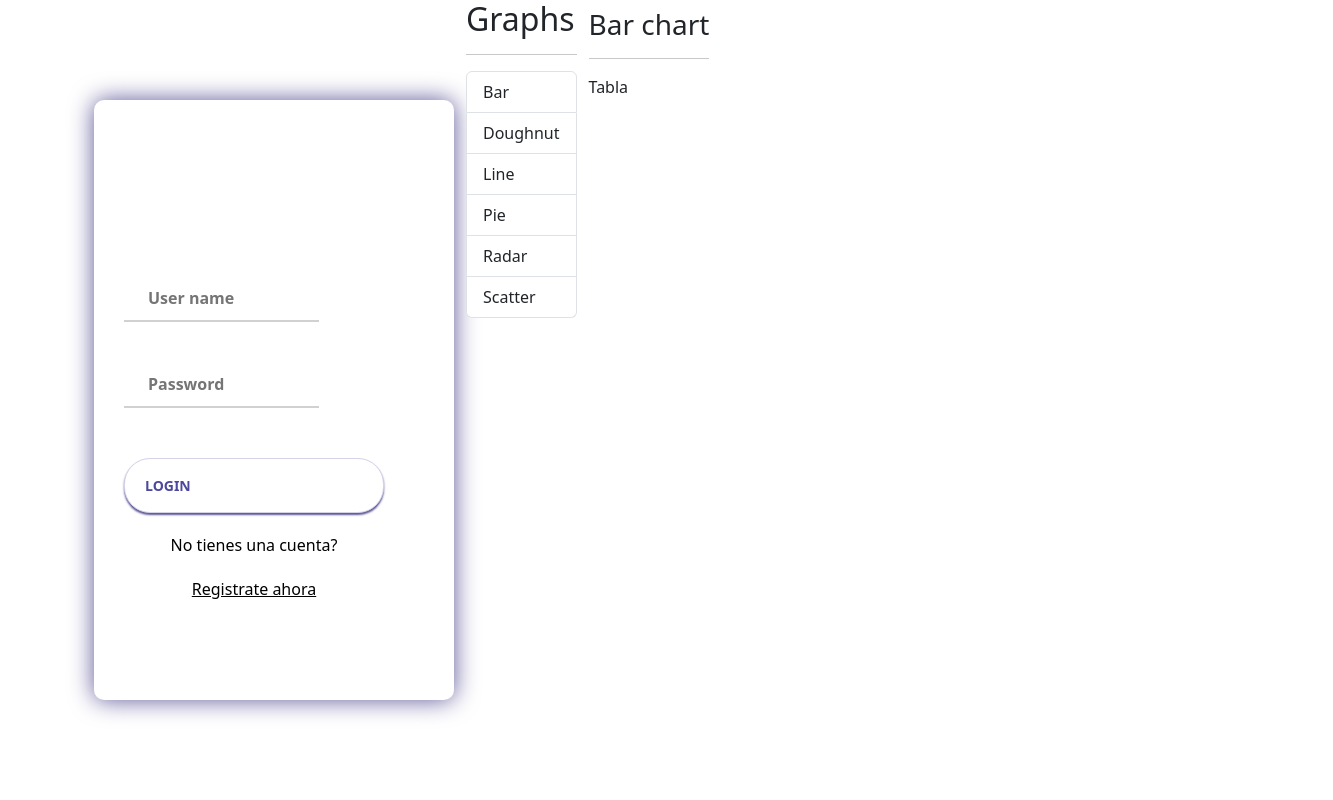
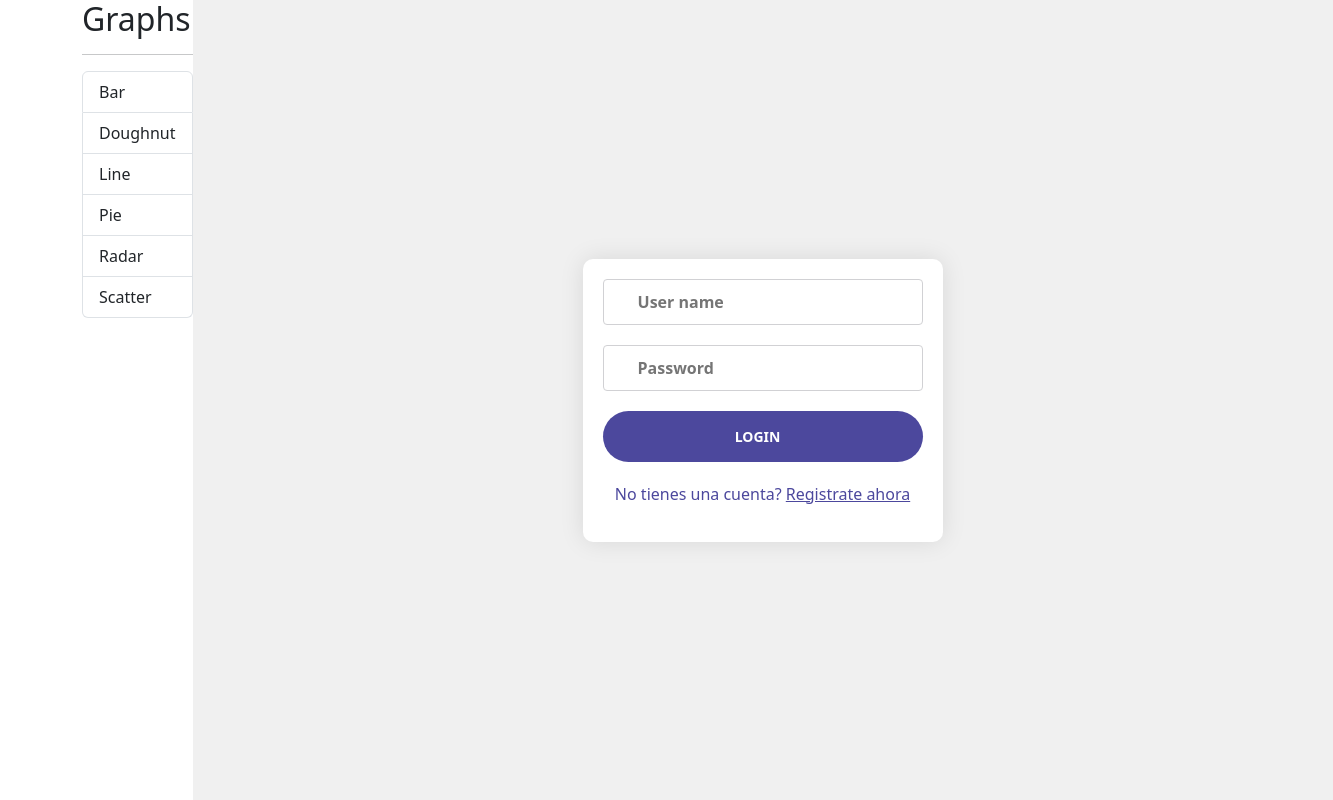
Before and after one commit to wanfrev/angular-graphics-app, an Angular app: page /login in a window 1280 px wide. Before the commit this address led to /bar. Shown: the whole page, 1333 px wide, since content can reach past the window. Built offline with nearby package versions, Linux system fonts and the light colour scheme.

Commit message:
Login ya funciona correctamente, aun faltan estilos

```diff
--- a/src/app/app-routing.module.ts
+++ b/src/app/app-routing.module.ts
@@ -1,14 +1,26 @@
 import { NgModule } from '@angular/core';
 import { RouterModule, Routes } from '@angular/router';
+import { AuthGuard } from './login/guards/auth.guard';
+import { LoginComponent } from './login/login.component';
 
 const routes: Routes = [
   {
+    path: 'login',
+    component: LoginComponent
+  },
+  {
     path: 'graphics',
-    loadChildren: () => import('./graphics/graphics.module').then(m => m.GraphicsModule)
+    loadChildren: () => import('./graphics/graphics.module').then(m => m.GraphicsModule),
+    canActivate: [AuthGuard]
+  },
+  {
+    path: '',
+    redirectTo: 'graphics',
+    pathMatch: 'full'
   },
   {
     path: '**',
-    redirectTo: 'bar'
+    redirectTo: 'graphics'
   }
 ];
 
--- a/src/app/app.component.html
+++ b/src/app/app.component.html
@@ -1,7 +1,4 @@
 <div class="d-flex">
-
-  <!-- Login -->
-  <app-login></app-login>
 
   <!-- NavBar -->
    <shared-sidebar></shared-sidebar>
--- a/src/app/graphics/pages/bar/bar.component.html
+++ b/src/app/graphics/pages/bar/bar.component.html
@@ -12,7 +12,7 @@
     <div class="row">
       <div class="col">
         <!-- Tabla de resultados -->
-        Tabla
+        Grafica
       </div>
     </div>
 </div>
--- a/src/app/graphics/pages/doughnut/doughnut.component.html
+++ b/src/app/graphics/pages/doughnut/doughnut.component.html
@@ -1 +1,18 @@
-<p>doughnut works!</p>
+<div class="container pt-2">
+  <h3>Doughnut chart</h3>
+
+    <hr>
+
+    <div class="row">
+      <div class="col">
+
+      </div>
+    </div>
+
+    <div class="row">
+      <div class="col">
+        <!-- Tabla de resultados -->
+        Grafica
+      </div>
+    </div>
+</div>
--- a/src/app/graphics/pages/line/line.component.html
+++ b/src/app/graphics/pages/line/line.component.html
@@ -1 +1,18 @@
-<p>line works!</p>
+<div class="container pt-2">
+  <h3>Line chart</h3>
+
+    <hr>
+
+    <div class="row">
+      <div class="col">
+
+      </div>
+    </div>
+
+    <div class="row">
+      <div class="col">
+        <!-- Tabla de resultados -->
+        Grafica
+      </div>
+    </div>
+</div>
--- a/src/app/graphics/pages/pie/pie.component.html
+++ b/src/app/graphics/pages/pie/pie.component.html
@@ -1 +1,18 @@
-<p>pie works!</p>
+<div class="container pt-2">
+  <h3>Pie chart</h3>
+
+    <hr>
+
+    <div class="row">
+      <div class="col">
+
+      </div>
+    </div>
+
+    <div class="row">
+      <div class="col">
+        <!-- Tabla de resultados -->
+        Grafica
+      </div>
+    </div>
+</div>
--- a/src/app/graphics/pages/radar/radar.component.html
+++ b/src/app/graphics/pages/radar/radar.component.html
@@ -1 +1,18 @@
-<p>radar works!</p>
+<div class="container pt-2">
+  <h3>Radar chart</h3>
+
+    <hr>
+
+    <div class="row">
+      <div class="col">
+
+      </div>
+    </div>
+
+    <div class="row">
+      <div class="col">
+        <!-- Tabla de resultados -->
+        Grafica
+      </div>
+    </div>
+</div>
--- a/src/app/graphics/pages/scatter/scatter.component.html
+++ b/src/app/graphics/pages/scatter/scatter.component.html
@@ -1 +1,18 @@
-<p>scatter works!</p>
+<div class="container pt-2">
+  <h3>Scatter chart</h3>
+
+    <hr>
+
+    <div class="row">
+      <div class="col">
+
+      </div>
+    </div>
+
+    <div class="row">
+      <div class="col">
+        <!-- Tabla de resultados -->
+        Grafica
+      </div>
+    </div>
+</div>
--- a/src/app/login/login.component.css
+++ b/src/app/login/login.component.css
@@ -1,150 +1,101 @@
 .container {
   display: flex;
+  justify-content: center;
   align-items: center;
-  justify-content: center;
-  min-height: 100vh;
+  height: 100vh;
+  width: 100vw;
+  background-color: #f0f0f0; /* Cambia el color de fondo según tu preferencia */
 }
 
 .screen {
   position: relative;
-  height: 600px;
-  width: 360px;
-  box-shadow: 0px 0px 24px #5c5696;
+  width: 100%;
+  max-width: 360px;
+  padding: 20px;
+  box-shadow: 0px 0px 24px rgba(0, 0, 0, 0.1); /* Sombra más sutil */
   border-radius: 10px;
+  background-color: white;
 }
 
 .screen__content {
   z-index: 1;
   position: relative;
-  height: 100%;
-}
-
-.screen__background {
-  overflow: hidden;
-  position: absolute;
-  top: 0;
-  left: 0;
-  right: 0;
-  bottom: 0;
-  z-index: 0;
-  -webkit-clip-path: inset(0 0 0 0);
-  clip-path: inset(0 0 0 0);
-  border-radius: 10px;
-}
-
-.screen__background__shape {
-  transform: rotate(45deg);
-  position: absolute;
+  width: 100%;
 }
 
 .login {
-  width: 320px;
-  padding: 30px;
-  padding-top: 156px;
+  display: flex;
+  flex-direction: column;
+  align-items: center;
 }
 
 .login__field {
-  padding: 20px 0px;
+  width: 100%;
+  margin-bottom: 20px;
   position: relative;
 }
 
 .login__icon {
   position: absolute;
-  top: 30px;
+  top: 50%;
+  left: 10px;
+  transform: translateY(-50%);
   color: #7875b5;
 }
 
 .login__input {
-  border: none;
-  border-bottom: 2px solid #d1d1d4;
-  background: none;
-  padding: 10px;
-  padding-left: 24px;
+  width: 100%;
+  padding: 10px 10px 10px 34px;
+  border: 1px solid #d1d1d4;
+  border-radius: 4px;
   font-weight: 700;
-  width: 75%;
-  transition: 0.2s;
+  transition: border-color 0.2s;
 }
 
-.login__input:active,
-.login__input:focus,
-.login__input:hover {
+.login__input:focus {
   outline: none;
-  border-bottom-color: #6a679e;
+  border-color: #6a679e;
 }
 
-.login__submit {
-  background: #fff;
-  font-size: 14px;
-  margin-top: 30px;
-  padding: 16px 20px;
-  border-radius: 26px;
-  border: 1px solid #d4d3e8;
-  text-transform: uppercase;
-  font-weight: 700;
+.button {
   display: flex;
   align-items: center;
+  justify-content: center;
   width: 100%;
-  color: #4c489d;
-  box-shadow: 0px 2px 2px #5c5696;
+  padding: 15px;
+  border: none;
+  border-radius: 26px;
+  background-color: #4c489d;
+  color: white;
+  font-size: 14px;
+  font-weight: 700;
+  text-transform: uppercase;
   cursor: pointer;
-  transition: 0.2s;
+  transition: background-color 0.2s;
 }
 
-.login__submit:active,
-.login__submit:focus,
-.login__submit:hover {
-  border-color: #6a679e;
-  outline: none;
-}
-
-.login__forgot {
-  color: #000000;
-  text-align: center;
-  align-items: center;
-  justify-content: center;
-  display: flex;
-  flex-direction: column;
-  margin-top: 20px;
-}
-
-.login__forgot:hover {
-  color: #1b1592;
-  cursor: pointer;
-}
-.count {
-  color: #000000;
-  text-align: center;
-  align-items: center;
-  justify-content: center;
-  display: flex;
-  flex-direction: column;
-  margin-top: 20px;
+.button:hover {
+  background-color: #6a679e;
 }
 
 .button__icon {
-  font-size: 24px;
-  margin-left: auto;
-  color: #7875b5;
+  font-size: 18px;
+  margin-left: 10px;
 }
 
-.social-icons {
-  display: flex;
-  align-items: center;
-  justify-content: center;
+.login__forgot, .count {
+  text-align: center;
+  margin-top: 20px;
+  color: #4c489d;
+  cursor: pointer;
 }
 
-.social-login__icon {
-  padding: 20px 10px;
-  color: #fff;
-  text-decoration: none;
-  text-shadow: 0px 0px 8px #7875b5;
-}
-
-.social-login__icon:hover {
-  transform: scale(1.5);
+.login__forgot:hover, .count:hover {
+  color: #6a679e;
 }
 
 .error {
   color: red;
   font-size: 0.8em;
+  margin-top: 5px;
 }
--- a/src/app/login/login.component.ts
+++ b/src/app/login/login.component.ts
@@ -1,4 +1,4 @@
-import { Component, inject } from '@angular/core';
+import { Component } from '@angular/core';
 import { CommonModule } from '@angular/common';
 import { FormsModule } from '@angular/forms';
 import { Router } from '@angular/router';
@@ -37,7 +37,7 @@ export class LoginComponent {
     password: '',
   };
 
-  constructor(private router: Router, private AuthService: AuthService) {}
+  constructor(private router: Router, private authService: AuthService) {}
 
   validateRegister(): boolean {
     let isValid = true;
@@ -54,7 +54,6 @@ export class LoginComponent {
       this.registerErrors.emailId = 'Ingrese un correo válido';
       isValid = false;
     }
-    // Verificación de la contraseña mejorada
     if (!this.userRegisterObj.password) {
       this.registerErrors.password = 'Ingrese una contraseña';
       isValid = false;
@@ -128,7 +127,7 @@ export class LoginComponent {
 
   onLogin() {
     if (this.validateLogin()) {
-      const loggedIn = this.AuthService.login(
+      const loggedIn = this.authService.login(
         this.userLogin.userName,
         this.userLogin.password
       );
@@ -138,7 +137,7 @@ export class LoginComponent {
         Swal.fire({
           icon: 'error',
           title: 'Oops...',
-          text: 'Algo salio mal, intente de nuevo.',
+          text: 'Algo salió mal, intente de nuevo.',
         });
       }
     }
```
Also changed, not shown: src/app/login/login.component.html (indentation only).
